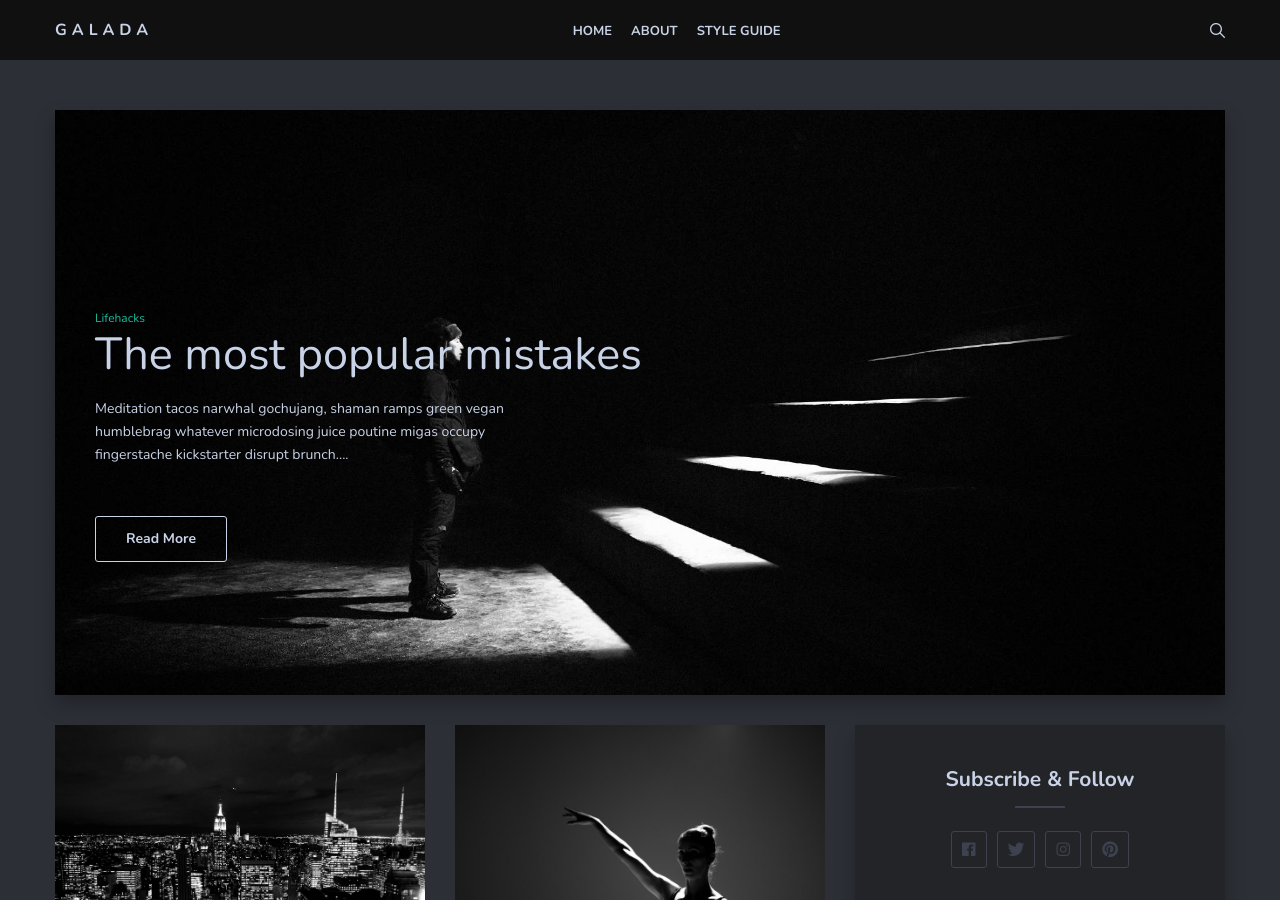
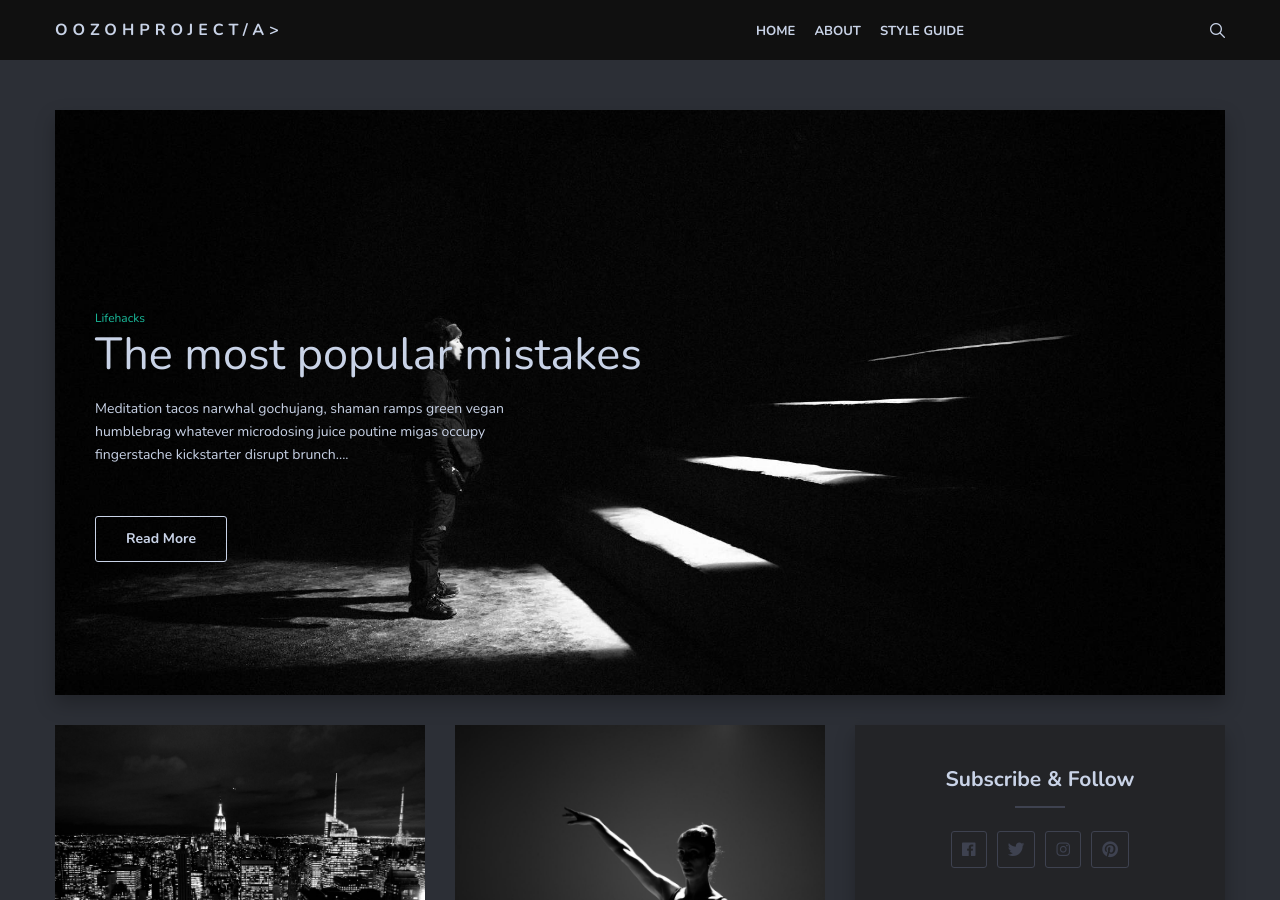
Before and after one commit to oozohproject/oozohproject.github.io, a Jekyll site: the page built from index.html, in a window 1280 px wide and 900 px high. Built offline with Jekyll 4.4.1, drawn with Linux system fonts in a browser that asks for light colours; the list of posts is cut into pages by our own code.

Commit message:
Update header.html
update logo name

```diff
--- a/_includes/header.html
+++ b/_includes/header.html
@@ -4,7 +4,7 @@
       <div class="col col-12">
         <div class="header-box">
           <div class="logo-title">
-            <a href="{{site.baseurl}}/" class="logo-text">Galada</a>
+            <a href="{{site.baseurl}}/" class="logo-text">oozohproject/a>
           </div>
 
           <nav class="nav-menu">
```
